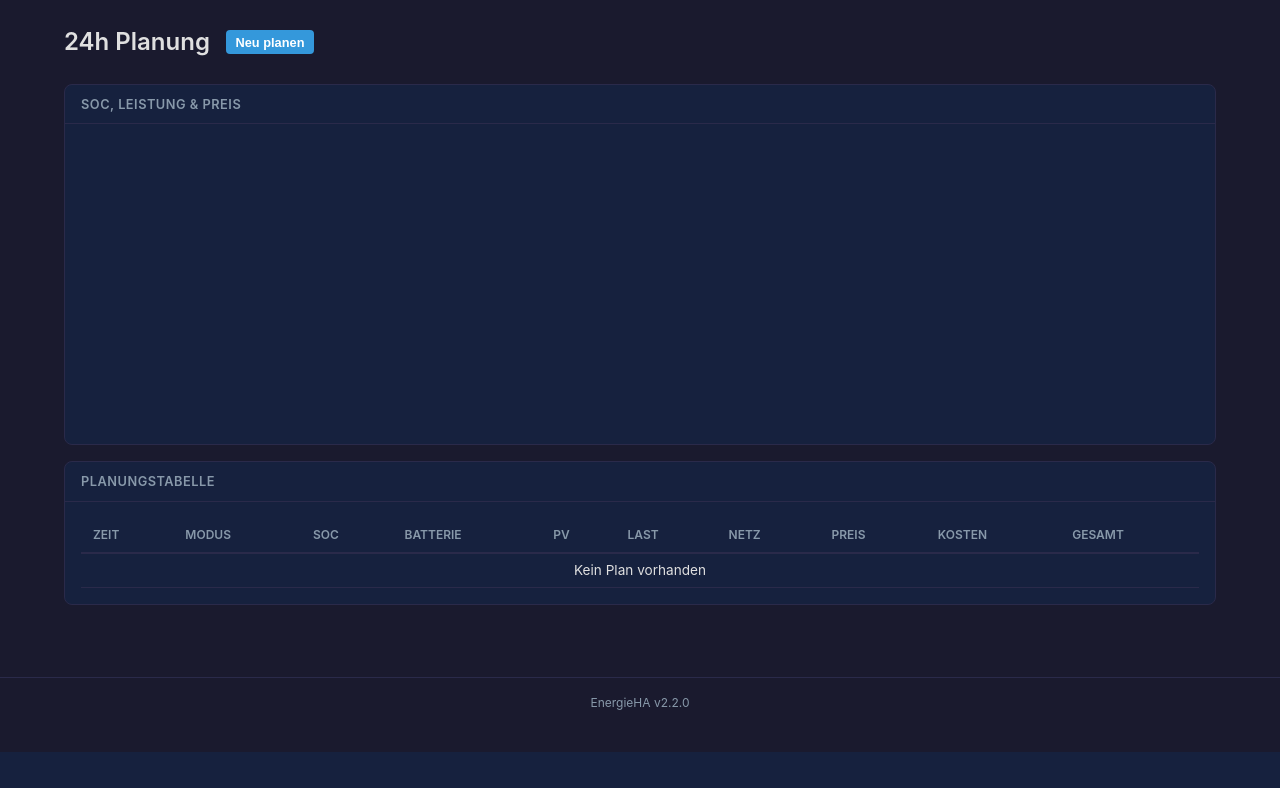
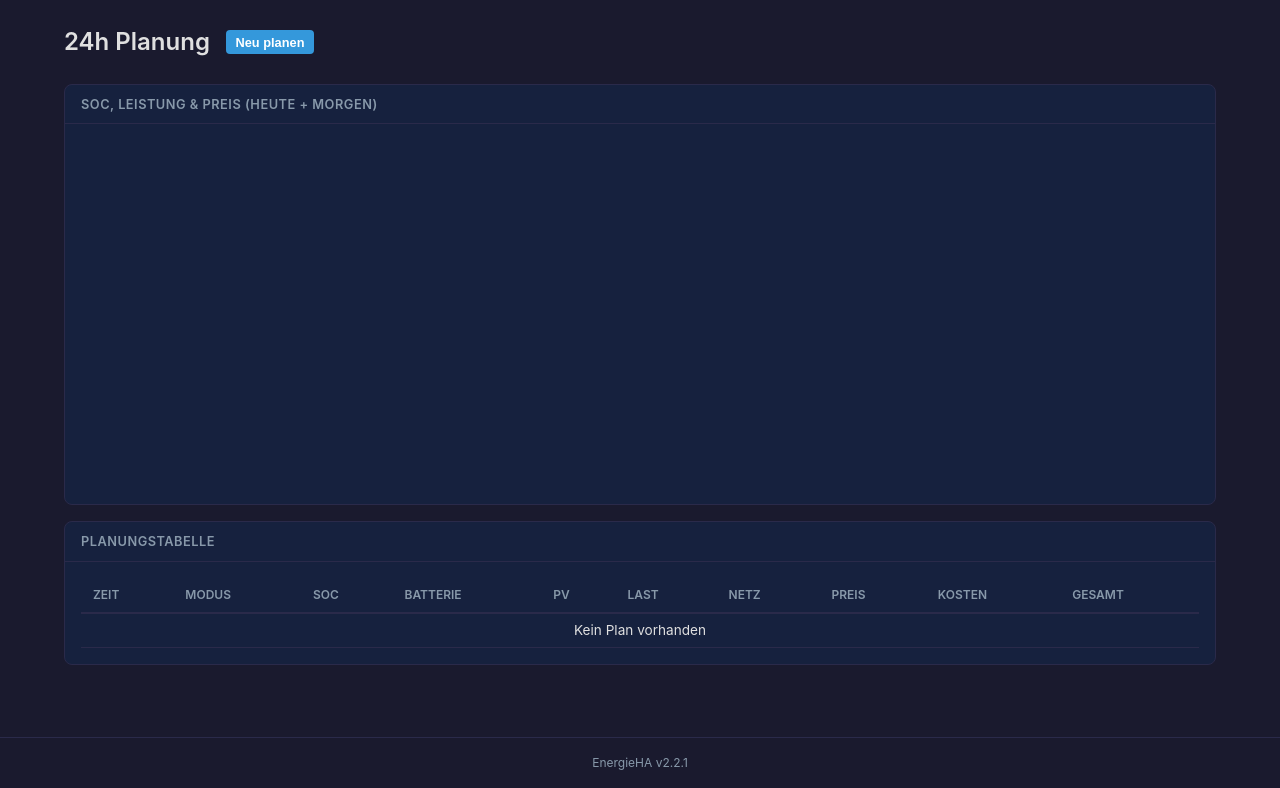
Before and after one commit to ORPA1988/HA-Energy, a Flask app: page /planning in a window 1280 px wide. Shown: the part 48-836 px from the top of the page. Before the commit the page ends 800 px from the top, so only its background shows below. Run offline with Flask 3, Linux system fonts and the light colour scheme; a map, chart or similar area stays blank.

Commit message:
v2.2.1: Planning chart shows today+tomorrow with dynamic scaling
Chart improvements:
- Shows all planned slots (up to 48h) instead of max 96 slots
- Labels show date prefix for tomorrow slots (e.g. "30.03 14:00")
- Today slots show only time, tomorrow shows "DD.MM HH:MM"

Dynamic axis scaling:
- Power axis (y1): auto-scales to max value, rounded to nearest kW
  Shows both positive (charge) and negative (discharge)
  Tick labels in kW (e.g. "6.5kW" instead of "6500")
- Price axis (y2): auto-scales to min/max price, rounded to 5ct steps
- X-axis: more ticks for 48h (16), rotated labels, smaller font
- Chart height increased to 380px for better readability

Table improvements:
- Date column shows "DD.MM" for tomorrow's slots
- All slots displayed (not limited to 96)

Co-Authored-By: Claude Opus 4.6 (1M context) <noreply@anthropic.com>

```diff
--- a/energieha/config.yaml
+++ b/energieha/config.yaml
@@ -1,5 +1,5 @@
 name: "EnergieHA"
-version: "2.2.0"
+version: "2.2.1"
 slug: "energieha"
 description: "Lightweight energy management for PV, battery, grid and consumers"
 url: "https://github.com/ORPA1988/HA-Energy"
--- a/energieha/src/__init__.py
+++ b/energieha/src/__init__.py
@@ -1,3 +1,3 @@
 """EnergieHA – Lightweight Home Assistant energy management add-on."""
 
-__version__ = "2.2.0"
+__version__ = "2.2.1"
--- a/energieha/src/web/app.py
+++ b/energieha/src/web/app.py
@@ -73,14 +73,20 @@ def create_app() -> Flask:
             timeline = []
             if plan and plan.slots:
                 cumulative = 0.0
-                for s in plan.slots[:96]:
+                from datetime import datetime
+                now_date = datetime.now().strftime("%d.%m")
+                for s in plan.slots:
                     h = s.duration_min / 60.0
                     gi = max(0, s.planned_grid_w)
                     cost = round(gi / 1000 * h * s.price_eur_kwh, 4)
                     cumulative += cost
                     surplus = s.pv_forecast_w - s.load_estimate_w
                     is_grid = s.planned_battery_w > 50 and s.planned_battery_w > max(0, surplus)
-                    timeline.append({"time": s.start.strftime("%H:%M"), "mode": s.planned_battery_mode,
+                    slot_date = s.start.strftime("%d.%m")
+                    timeline.append({
+                        "time": s.start.strftime("%H:%M"),
+                        "date": slot_date if slot_date != now_date else "",
+                        "mode": s.planned_battery_mode,
                         "soc": round(s.projected_soc, 1), "battery_w": round(s.planned_battery_w),
                         "pv_w": round(s.pv_forecast_w), "load_w": round(s.load_estimate_w),
                         "grid_w": round(s.planned_grid_w), "grid_charge": is_grid,
--- a/energieha/src/web/templates/planning.html
+++ b/energieha/src/web/templates/planning.html
@@ -16,8 +16,8 @@
 
 <!-- Combined Chart: SOC + Power + Price -->
 <div class="card card-wide">
-    <div class="card-header">SOC, Leistung &amp; Preis</div>
-    <div class="card-body" style="height:320px">
+    <div class="card-header">SOC, Leistung &amp; Preis (heute + morgen)</div>
+    <div class="card-body" style="height:380px">
         <canvas id="planChart"></canvas>
     </div>
 </div>
@@ -80,7 +80,7 @@
                 {% set now_hhmm = None %}
                 {% for slot in timeline %}
                 <tr {% if loop.index0 == 0 %}style="background:rgba(255,255,255,0.06)"{% endif %}>
-                    <td><strong>{{ slot.time }}</strong></td>
+                    <td><strong>{% if slot.date %}{{ slot.date }} {% endif %}{{ slot.time }}</strong></td>
                     <td>
                         <span class="mode-badge mode-{{ slot.mode }}">{{ slot.mode }}</span>
                         {% if slot.grid_charge %}<span class="badge badge-info" style="font-size:0.65rem;margin-left:2px">GRID</span>{% endif %}
@@ -115,15 +115,20 @@ document.addEventListener('DOMContentLoaded', function() {
     const threshold = {{ threshold|tojson }};
     if (!timeline || !timeline.length) return;
 
-    const labels = timeline.map(s => s.time);
+    // Labels: show date for multi-day plans
+    const today = new Date().getDate();
+    const labels = timeline.map(s => {
+        // s.date is "DD.MM" if provided, otherwise derive from time wrapping
+        if (s.date) return s.date + ' ' + s.time;
+        return s.time;
+    });
     const socData = timeline.map(s => s.soc);
     const pvData = timeline.map(s => s.pv_w);
     const loadData = timeline.map(s => s.load_w);
     const battData = timeline.map(s => s.battery_w);
     const priceData = timeline.map(s => s.price * 100); // ct/kWh
-    const gridData = timeline.map(s => s.grid_w);
 
-    // Battery bar colors: green=charge, blue=grid-charge, red=discharge
+    // Battery bar colors
     const battColors = timeline.map(s => {
         if (s.grid_charge) return 'rgba(52,152,219,0.8)';
         if (s.mode === 'charge') return 'rgba(39,174,96,0.6)';
@@ -131,9 +136,17 @@ document.addEventListener('DOMContentLoaded', function() {
         return 'rgba(149,165,166,0.3)';
     });
 
+    // Dynamic axis ranges
+    const maxPower = Math.max(
+        Math.max(...pvData), Math.max(...loadData),
+        Math.max(...battData.map(Math.abs)), 1000
+    );
+    const powerMax = Math.ceil(maxPower / 1000) * 1000; // round up to nearest kW
+    const priceMax = Math.ceil(Math.max(...priceData) / 5) * 5; // round up to 5ct
+    const priceMin = Math.floor(Math.min(...priceData) / 5) * 5;
+
     // Find current time index
-    const nowHHMM = new Date().toLocaleTimeString('de', {hour:'2-digit',minute:'2-digit'});
-    const nowIdx = labels.indexOf(nowHHMM) >= 0 ? labels.indexOf(nowHHMM) : 0;
+    const nowIdx = 0; // first slot is always "now"
 
     // "Now" vertical line plugin
     const nowLinePlugin = {
@@ -250,16 +263,28 @@ document.addEventListener('DOMContentLoaded', function() {
                 }
             },
             scales: {
-                x: { ticks: { color: '#888', maxTicksLimit: 12 }, grid: { color: 'rgba(255,255,255,0.04)' } },
+                x: {
+                    ticks: {
+                        color: '#888',
+                        maxTicksLimit: timeline.length > 30 ? 16 : 12,
+                        maxRotation: 45,
+                        font: { size: timeline.length > 30 ? 9 : 11 },
+                    },
+                    grid: { color: 'rgba(255,255,255,0.04)' }
+                },
                 y: { position: 'left', min: 0, max: 100,
                      title: { display: true, text: 'SOC %', color: '#3498db' },
-                     ticks: { color: '#3498db' }, grid: { color: 'rgba(255,255,255,0.06)' } },
+                     ticks: { color: '#3498db', stepSize: 20 },
+                     grid: { color: 'rgba(255,255,255,0.06)' } },
                 y1: { position: 'right',
+                      min: -powerMax, max: powerMax,
                       title: { display: true, text: 'Leistung W', color: '#888' },
-                      ticks: { color: '#888' }, grid: { drawOnChartArea: false } },
-                y2: { position: 'right', offset: true, min: 0,
+                      ticks: { color: '#888', callback: v => (v/1000).toFixed(1) + 'kW' },
+                      grid: { drawOnChartArea: false } },
+                y2: { position: 'right', offset: true,
+                      min: priceMin, max: priceMax,
                       title: { display: false },
-                      ticks: { color: '#e94560', callback: v => v.toFixed(0) + ' ct' },
+                      ticks: { color: '#e94560', callback: v => v.toFixed(0) + ' ct', stepSize: 5 },
                       grid: { drawOnChartArea: false } },
             }
         },
```
